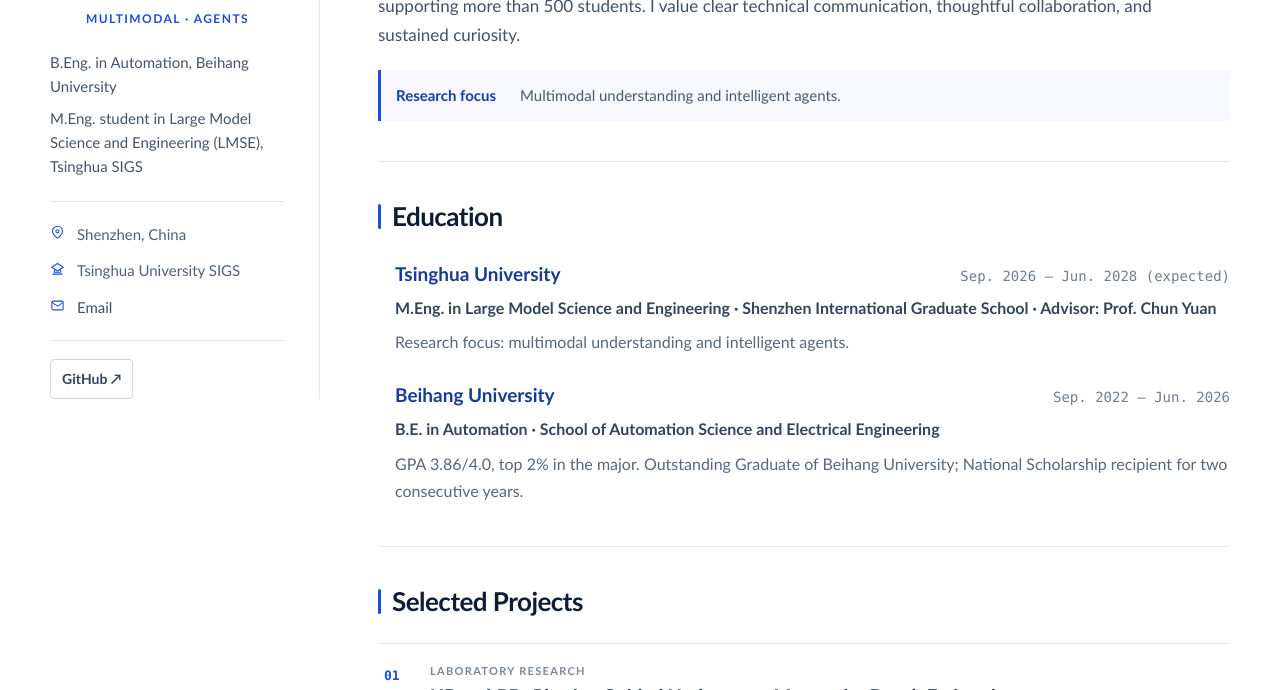
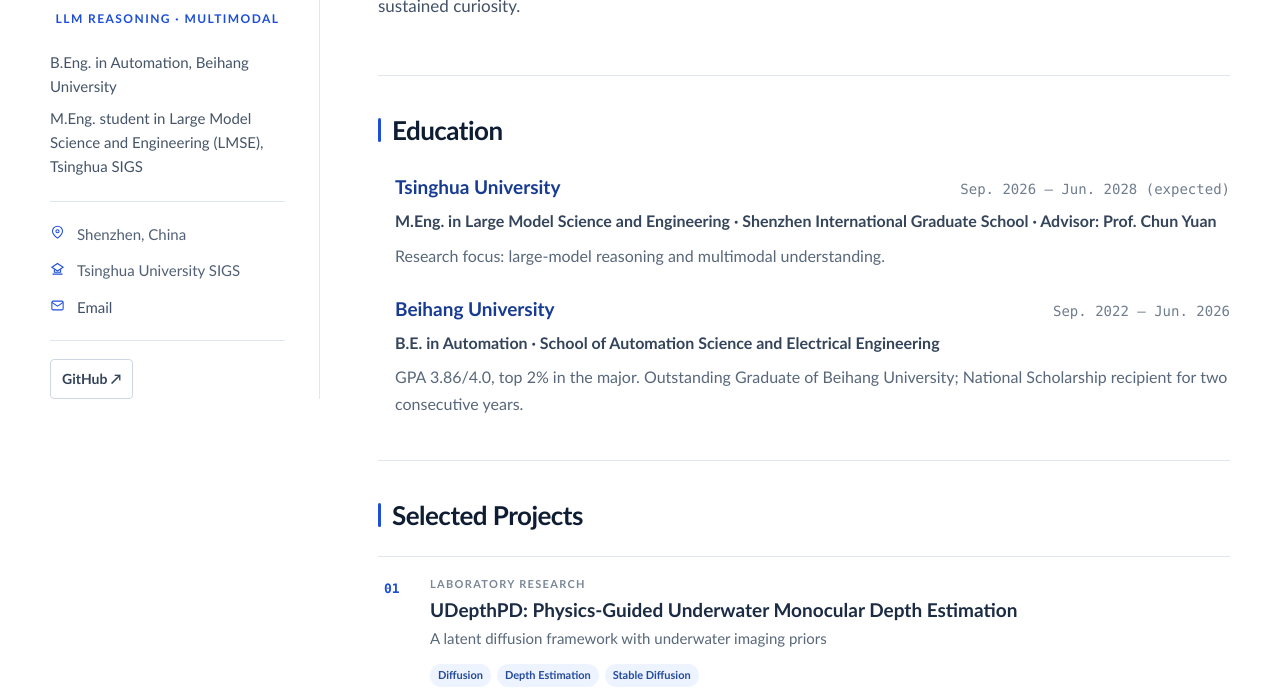
Before and after one commit to BaymaxTHU/BaymaxTHU.github.io, a plain HTML site: page site/index.html in a window 1280 px wide. Shown: the part 410-1100 px from the top of the page. Drawn offline with Linux system fonts and the light colour scheme.

Commit message:
Refine research focus and simplify about section

```diff
--- a/site/assets/css/main.css
+++ b/site/assets/css/main.css
@@ -144,19 +144,6 @@ a:hover { color: var(--accent-dark); }
 .intro { padding: 0 0 40px; }
 .intro p { max-width: 820px; margin: 0 0 14px; color: #435166; font-size: 17px; }
 .intro strong { color: #223047; font-weight: 700; }
-.interest-line {
-  display: grid;
-  grid-template-columns: 112px 1fr;
-  gap: 12px;
-  padding: 13px 15px;
-  margin-top: 20px;
-  border-left: 3px solid var(--accent);
-  background: #f6f8fd;
-  color: #4a5a70;
-  font-size: 15px;
-}
-.interest-line strong { color: var(--accent-dark); }
-
 .section { padding: 38px 0 42px; border-top: 1px solid var(--line); }
 .section-title {
   position: relative;
@@ -265,7 +252,6 @@ a:hover { color: var(--accent-dark); }
   .profile-actions { grid-column: 1 / -1; }
   .content { padding-top: 31px; }
   .intro { padding-bottom: 35px; }
-  .interest-line { grid-template-columns: 1fr; gap: 3px; }
   .section { padding: 34px 0 38px; }
   .cv-header { display: block; }
   .cv-header time { display: block; margin-top: 3px; }
--- a/site/index.html
+++ b/site/index.html
@@ -37,7 +37,7 @@
       <div class="avatar"><img src="assets/img/avatar.png" alt="Portrait of Shuli Guo"></div>
       <h1>Shuli Guo</h1>
       <p class="cn-name">郭树立</p>
-      <p class="keywords">MULTIMODAL · AGENTS</p>
+      <p class="keywords">LLM REASONING · MULTIMODAL</p>
       <p class="bio education-bio">
         <span>B.Eng. in Automation, Beihang University</span>
         <span>M.Eng. student in Large Model Science and Engineering (LMSE), Tsinghua SIGS</span>
@@ -70,12 +70,11 @@
           I am <strong>Shuli Guo (郭树立)</strong>, an M.Eng. student in Large Model Science and Engineering at <strong>Tsinghua University, Shenzhen International Graduate School</strong>. I received my B.E. in Automation from <strong>Beihang University</strong> in 2026 with a GPA of <strong>3.86/4.0</strong>, ranking in the <strong>top 2%</strong> of my major.
         </p>
         <p>
-          I enjoy turning research ideas into reproducible systems. My recent work spans physics-guided diffusion models for underwater depth estimation, unified multimodal perception, and evidence-grounded research agents.
+          My recent research focuses on large-model reasoning and multimodal understanding. I enjoy turning research ideas into reproducible systems.
         </p>
         <p>
           I have served as a teaching assistant for Programming Fundamentals, C Programming, and Data Structures, supporting more than 500 students. I value clear technical communication, thoughtful collaboration, and sustained curiosity.
         </p>
-        <div class="interest-line"><strong>Research focus</strong><span>Multimodal understanding and intelligent agents.</span></div>
       </section>
 
       <section id="education" class="section anchor">
@@ -84,7 +83,7 @@
           <div class="cv-item">
             <div class="cv-header"><h3>Tsinghua University</h3><time>Sep. 2026 – Jun. 2028 (expected)</time></div>
             <div class="cv-meta">M.Eng. in Large Model Science and Engineering · Shenzhen International Graduate School · Advisor: Prof. Chun Yuan</div>
-            <p>Research focus: multimodal understanding and intelligent agents.</p>
+            <p>Research focus: large-model reasoning and multimodal understanding.</p>
           </div>
           <div class="cv-item">
             <div class="cv-header"><h3>Beihang University</h3><time>Sep. 2022 – Jun. 2026</time></div>
```
Also changed, not shown: site/zh/index.html (+3 -4 lines).
